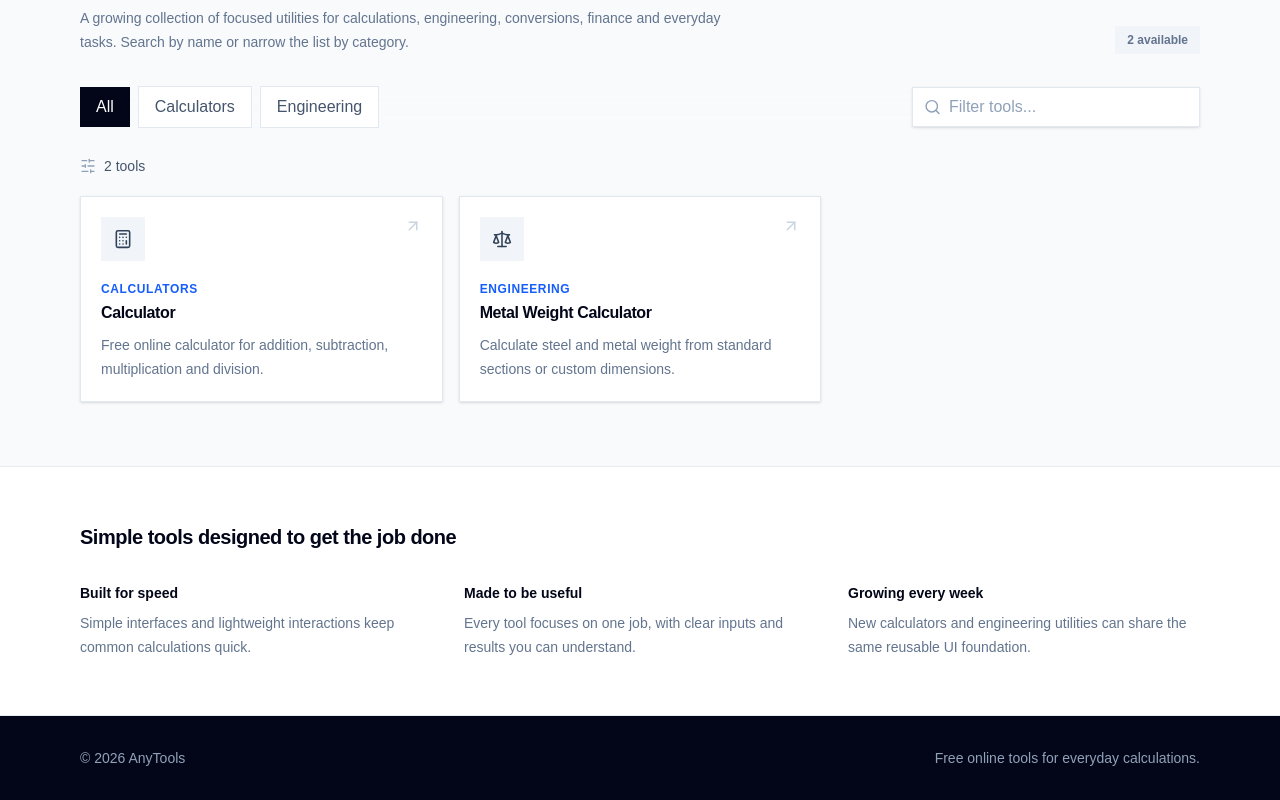
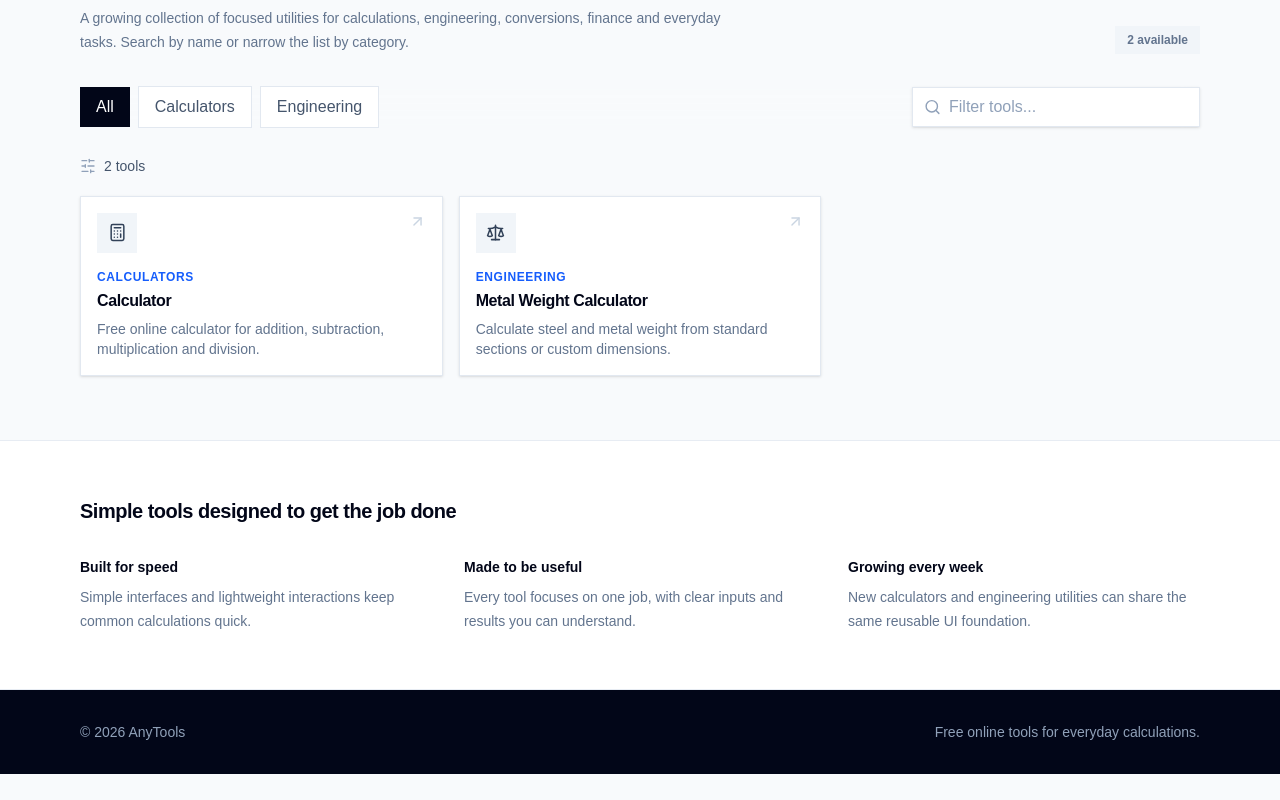
Before and after one commit to farukislamyt/any-tools, a Next.js app: page / in a window 1280 px wide. Shown: the part 806-1606 px from the top of the page. After the commit the page ends 1580 px from the top, so only its background shows below. Built offline with nearby package versions, Linux system fonts and the light colour scheme.

Commit message:
ui: make tool cards compact and zero-radius

```diff
--- a/components/ui/tool-card.tsx
+++ b/components/ui/tool-card.tsx
@@ -7,16 +7,16 @@ const icons = { calculator: Calculator, scale: Scale, "arrow-left-right": ArrowL
 export function ToolCard({ tool }: { tool: Tool }) {
   const Icon = icons[tool.icon as keyof typeof icons] ?? Calculator;
   return (
-    <Link href={tool.href} className="group block rounded-2xl border border-slate-200 bg-white p-5 shadow-sm transition-all duration-200 hover:-translate-y-0.5 hover:border-slate-300 hover:shadow-lg hover:shadow-slate-200/50 focus-visible:outline-none focus-visible:ring-2 focus-visible:ring-blue-500 focus-visible:ring-offset-2">
-      <div className="flex items-start justify-between gap-4">
-        <div className="flex size-11 shrink-0 items-center justify-center rounded-xl bg-slate-100 text-slate-700 transition-colors group-hover:bg-blue-600 group-hover:text-white">
-          <Icon size={20} strokeWidth={1.9} />
+    <Link href={tool.href} className="group block border border-slate-200 bg-white p-4 shadow-sm transition-all duration-200 hover:-translate-y-0.5 hover:border-slate-300 hover:shadow-md focus-visible:outline-none focus-visible:ring-2 focus-visible:ring-blue-500 focus-visible:ring-offset-2">
+      <div className="flex items-start justify-between gap-3">
+        <div className="flex size-10 shrink-0 items-center justify-center bg-slate-100 text-slate-700 transition-colors group-hover:bg-blue-600 group-hover:text-white">
+          <Icon size={19} strokeWidth={1.9} />
         </div>
-        <ArrowUpRight size={18} className="text-slate-300 transition-all group-hover:-translate-y-0.5 group-hover:translate-x-0.5 group-hover:text-slate-600" />
+        <ArrowUpRight size={17} className="text-slate-300 transition-all group-hover:-translate-y-0.5 group-hover:translate-x-0.5 group-hover:text-slate-600" />
       </div>
-      <p className="mt-5 text-xs font-bold uppercase tracking-wider text-blue-600">{tool.category}</p>
+      <p className="mt-4 text-xs font-bold uppercase tracking-wider text-blue-600">{tool.category}</p>
       <h3 className="mt-1 text-base font-bold tracking-tight text-slate-950">{tool.name}</h3>
-      <p className="mt-2 text-sm leading-6 text-slate-500">{tool.description}</p>
+      <p className="mt-1.5 text-sm leading-5 text-slate-500">{tool.description}</p>
     </Link>
   );
 }
```
